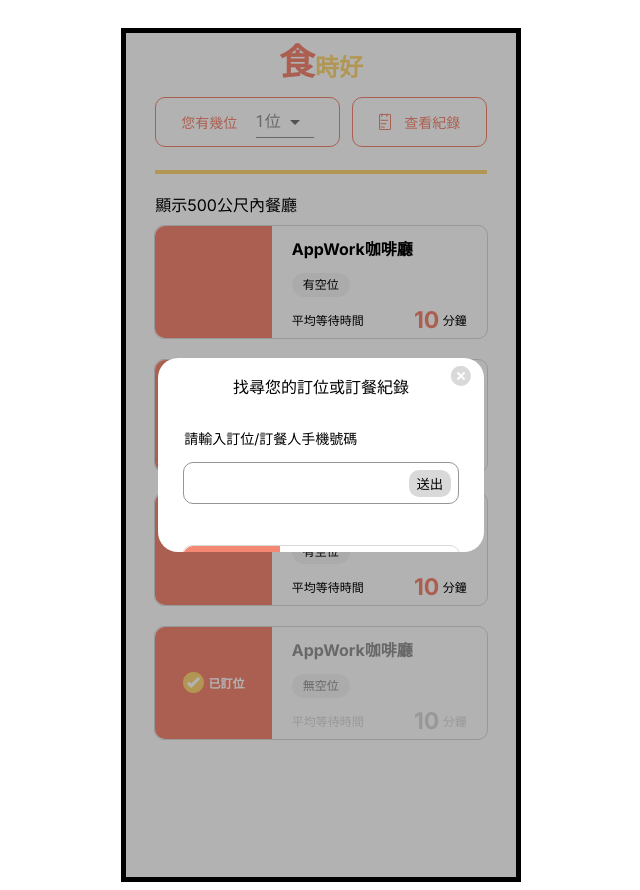
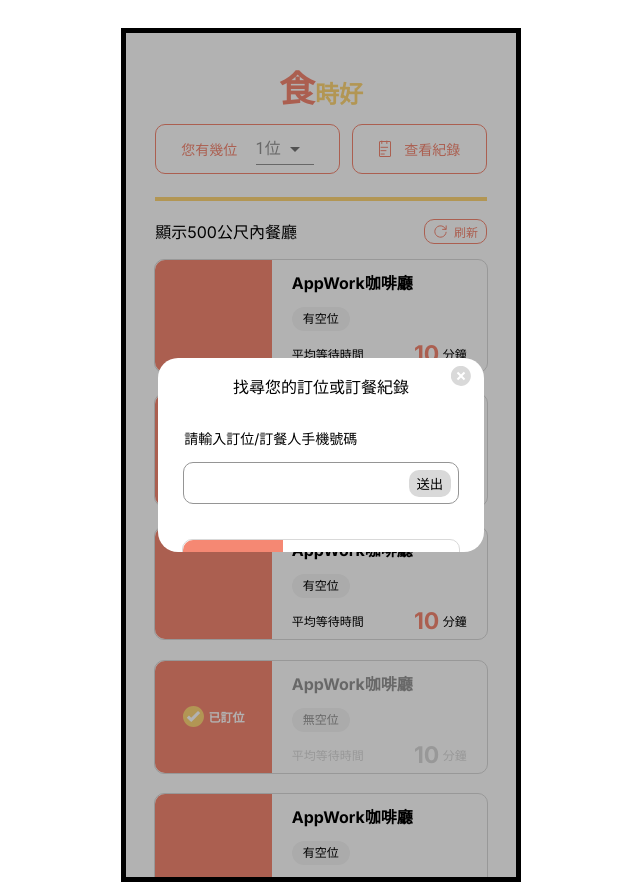
Before and after one commit to zobyyy/RapidDining, a Next.js app in the folder frontend/: page / in a window 1280 px wide. Both pictures are taken after a click on the element "查看紀錄". Shown: the whole page, without its empty margins (319-959 px from the left). Built offline with nearby package versions, Linux system fonts and the light colour scheme.

Commit message:
style(homepage): fix divide, searchorder styles

```diff
--- a/frontend/src/pages/Home/Home.module.scss
+++ b/frontend/src/pages/Home/Home.module.scss
@@ -1,5 +1,14 @@
 @import url('https://fonts.googleapis.com/css2?family=Inter:wght@400;700&display=swap');
 @import '../../styles/global.scss';
+
+.header {
+    width: 100%;
+    position: relative;
+    display: flex;
+    flex-direction: column;
+    justify-content: center;
+    align-items: center;
+    margin-top: 7%;
 
     .Logo {
         display: flex;
@@ -84,11 +93,42 @@
         margin: 3% auto 4.5%;
         z-index: 99;
     }
+}
+
+.displayBar {
+    width: 85%;
+    position: relative;
+    display: flex;
+    justify-content: space-between;
+    align-items: center;
+    margin-bottom: 1.5%;
 
     .distance {
-    margin-right: auto;
-    margin-left: 7.5%;
+        font-size: 16px;
+        font-weight: 400;
     }
+
+    .refresh {
+        width: 3rem;
+        height: 1rem;
+        display: flex;
+        justify-content: center;
+        align-items: center;
+        column-gap: 10%;
+        padding: 1% 2%;
+        border: 1px solid $mainRed;
+        border-radius: 10px;
+        cursor: pointer;
+
+        .text {
+            font-size: 12px;
+            font-weight: 400;
+            color: $mainRed;
+        }
+    }
+}
+
+
 
 .Restaurant {
     width: 85%;
@@ -268,7 +308,7 @@
             justify-content: center;
             align-items: center;
             width: 100%;
-            padding: 0px 8% 10%;
+            padding: 0px 8% 8%;
 
             .inputLabel {
                 font-size: 14px;
@@ -324,8 +364,127 @@
             }
         }
 
+        .order {
+            width: 85%;
+            height: 6rem;
+            display: flex;
+            border: 1px solid $Grey;
+            border-radius: 10px;
+            margin: 2.5% auto;
+
+            .picture {
+                display: flex;
+                flex-direction: column;
+                width: 40%;
+                height: 100%;
+                justify-content: center;
+                align-items: center;
+                border-radius: 10px 0px 0px 10px;
+                background-color: $mainRed;
+                object-fit: cover;
+
+                .bookingTag {
+                    display: flex;
+                    justify-content: center;
+                    column-gap: 5%;
+                    width: 100px;
+                    height: 2rem;
+                    line-height: 8px;
+
+                    .tick {
+                        max-width: 100%;
+                        height: auto;
+                        display: flex;
+                        align-items: center;
+                        text-align: center;
+                    }
+
+                    .text {
+                        font-size: 12px;
+                        font-weight: 700;
+                        color: #fff;
+                    }
+                }
+            }
+
+            .info {
+                width: 60%;
+                height: 100%;
+                display: flex;
+                flex-direction: column;
+                padding: 0px 6%;
+
+                .restaurantName {
+                    font-size: 14px;
+                    font-weight: 700;
+                    line-height: 14px;
+                }
+
+                .orderInfo {
+                    width: 100%;
+
+                    .text {
+                        font-size: 12px;
+                        font-weight: 400;
+                        color: $DarkGrey;
+                        line-height: 8px;
+                    }
+                }
 
 
 
             }
+
+            .info_isBooking {
+                width: 60%;
+                height: 100%;
+                display: flex;
+                flex-direction: column;
+                padding: 0px 6%;
+
+                .restaurantName {
+                    font-size: 16px;
+                    font-weight: 700;
+                    line-height: 15px;
+                    color: $DarkGrey;
                 }
+
+                .tag {
+                    width: 33%;
+                    height: 25%;
+                    background-color: $lightGrey;
+                    border-radius: 20px;
+                    font-size: 12px;
+                    font-weight: 400;
+                    line-height: 24px;
+                    text-align: center;
+                    color: $DarkGrey;
+                }
+
+                .waitTime {
+                    width: 100%;
+                    display: flex;
+                    align-items: flex-start;
+
+                    .text {
+                        font-size: 12px;
+                        font-weight: 400;
+                        line-height: 24px;
+                        color: $Grey;
+                    }
+
+                    .time {
+                        font-size: 23px;
+                        font-weight: 700;
+                        line-height: 0px;
+                        margin-left: auto;
+                        margin-right: 2%;
+                        color: $Grey;
+                    }
+                }
+            }
+        }
+
+
+    }
+}
--- /dev/null
+++ b/frontend/src/pages/Home/PeopleSelect.jsx
@@ -0,0 +1,34 @@
+import { useState } from 'react'
+import Box from '@mui/material/Box'
+import FormControl from '@mui/material/FormControl'
+import { NativeSelect } from '@mui/material'
+
+export default function PeopleSelect({handleSelect}) {
+    const [peopleNum, setPeopleNum] = useState('')
+
+    const handleChange = (event) => {
+      setPeopleNum(event.target.value)
+    }
+
+    return (
+        <Box sx={{ minWidth: 40 }}>
+        <FormControl fullWidth>
+          <NativeSelect
+            defaultValue={30}
+            inputProps={{
+              name: 'age',
+              id: 'uncontrolled-native',
+            }}
+            sx={{color:'#959595'}}
+          >
+            <option value={1}>1位</option>
+            <option value={2}>2位</option>
+            <option value={3}>3位</option>
+            <option value={4}>4位</option>
+            <option value={5}>5位</option>
+            <option value={6}>6位</option>
+          </NativeSelect>
+        </FormControl>
+      </Box>
+    )
+}
--- a/frontend/src/pages/Home/Restaurant.jsx
+++ b/frontend/src/pages/Home/Restaurant.jsx
@@ -1,8 +1,17 @@
 import { useState } from 'react'
 import styles from './Home.module.scss'
 
-export default function Restaurant( {isBooking} ) {
+export default function Restaurant( {type,isBooking} ) {
+    // type 1 restaurant list
+    // type 2 order
+    return (
+        <>
+            {type === 1 ? <RestaurantInfo isBooking={isBooking}/> : <OrderHistory isBooking={isBooking} /> }
+        </>
+    )
+}
 
+function RestaurantInfo ( { isBooking } ) {
     return (
        <div className={styles.Restaurant}>
             <div className={styles.picture}>
@@ -10,12 +19,7 @@ export default function Restaurant( {isBooking} ) {
                 {
                     isBooking
                     &&
-                <div className={styles.bookingTag}>
-                    <div className={styles.tick}>
-                        <img src="/icon_tick.svg" alt="" />
-                    </div>
-                    <p className={styles.text}>已訂位</p>
-                </div>
+                    <Tag tag={"已訂位"} />
                 }
 
             </div>
@@ -33,8 +37,41 @@ export default function Restaurant( {isBooking} ) {
     )
 }
 
-// function RestaurantInfo ( { isBooking } ) {
-//     return (
+function OrderHistory ( { isBooking } ) {
+    return (
+       <div className={styles.order}>
+            <div className={styles.picture}>
+                <img src="" alt="" />
+                {
+                    isBooking
+                    &&
+                    <Tag tag={"已訂位"} />
+                }
+                {
+                    isBooking
+                    &&
+                    <Tag tag={"已訂餐"} />
+                }
+            </div>
+            <div className={styles.info}>
+                <p className={styles.restaurantName}>AppWork咖啡廳</p>
+                {/* mockData 現在用訂位狀況判斷 */}
+                <div className={styles.orderInfo}>
+                    <p className={styles.text}>請於10分鐘內抵達</p>
+                    <p className={styles.text}>訂餐編號：1234</p>
+                </div>
+            </div>
+        </div>
+    )
+}
 
-//     )
-// }
+function Tag ( { tag } ) {
+    return (
+        <div className={styles.bookingTag}>
+            <div className={styles.tick}>
+                <img src="/icon_tick.svg" alt="" />
+            </div>
+            <p className={styles.text}>{tag}</p>
+        </div>
+    )
+}
--- a/frontend/src/pages/Home/SearchOrder.jsx
+++ b/frontend/src/pages/Home/SearchOrder.jsx
@@ -20,7 +20,7 @@ export default function SearchOrder({setIsSearch}) {
             <button type="button" className={styles.submit}>送出</button>
           </div>
         </div>
-        <Restaurant/>
+        <Restaurant type={2} isBooking={true}/>
       </div>
     </div>
   )
--- a/frontend/src/pages/Home/index.jsx
+++ b/frontend/src/pages/Home/index.jsx
@@ -1,53 +1,22 @@
 import Layouts from '../../components/Layouts'
 import SearchOrder from './SearchOrder'
 import Restaurant from './Restaurant'
+import PeopleSelect from './PeopleSelect'
 import styles from './Home.module.scss'
 import Box from '@mui/material/Box'
-import InputLabel from '@mui/material/InputLabel'
-import MenuItem from '@mui/material/MenuItem'
 import FormControl from '@mui/material/FormControl'
 import { NativeSelect } from '@mui/material'
 import { useState } from 'react'
 
 export default function Home() {
   const [isSearch,setIsSearch] = useState(false);
-  const bookingInfo = [false, true, false, true];
-
-  // 選擇人數
-  const BasicSelect = () => {
-    const [peopleNum, setPeopleNum] = useState('')
-
-    const handleChange = (event) => {
-      setPeopleNum(event.target.value)
-    }
-    return (
-      <Box sx={{ minWidth: 40 }}>
-        <FormControl fullWidth>
-          <NativeSelect
-            defaultValue={30}
-            inputProps={{
-              name: 'age',
-              id: 'uncontrolled-native',
-            }}
-            sx={{color:'#959595'}}
-          >
-            <option value={1}>1位</option>
-            <option value={2}>2位</option>
-            <option value={3}>3位</option>
-            <option value={4}>4位</option>
-            <option value={5}>5位</option>
-            <option value={6}>6位</option>
-          </NativeSelect>
-        </FormControl>
-      </Box>
-    )
-  }
-
+  const bookingInfo = [false, true, false, true, false, true];
 
   return (
     <main>
         <Layouts>
             {isSearch && <SearchOrder setIsSearch={setIsSearch} />}
+            <div className={styles.header}>
               <div className={styles.Logo}>
                   <div className={styles.first}>食</div>
                   <div className={styles.others}>時好</div>
@@ -55,7 +24,7 @@ export default function Home() {
               <div className={styles.selectBlock}>
                   <div className={styles.selectPeople}>
                     <p className={styles.text}>您有幾位</p>
-                  <BasicSelect/>
+                    <PeopleSelect/>
                   </div>
                   <div className={styles.historyOrder} onClick={() => setIsSearch(!isSearch)}>
                       <div className={styles.iconOrder}>
@@ -65,15 +34,17 @@ export default function Home() {
                   </div>
               </div>
               <div className={styles.devide}></div>
+            </div>
+            <div className={styles.displayBar}>
               <div className={styles.distance}>顯示500公尺內餐廳</div>
+              <div className={styles.refresh}>
+                <img src="/icon_refresh.svg" alt="" />
+                <p className={styles.text}>刷新</p>
+              </div>
+            </div>
             {bookingInfo.map((isBooking) =>(
-              <Restaurant isBooking={isBooking}/>
+              <Restaurant type={1} isBooking={isBooking}/>
             ))}
-            {/* <div className={styles.restaurantBlock}>
-              {bookingInfo.map((isBooking) =>(
-                <Restaurant isBooking={isBooking}/>
-              ))}
-            </div> */}
         </Layouts>
     </main>
   )
```
Also changed, not shown: frontend/public/icon_refresh.svg (added). Lines whose indentation alone changed are shown as unchanged.
